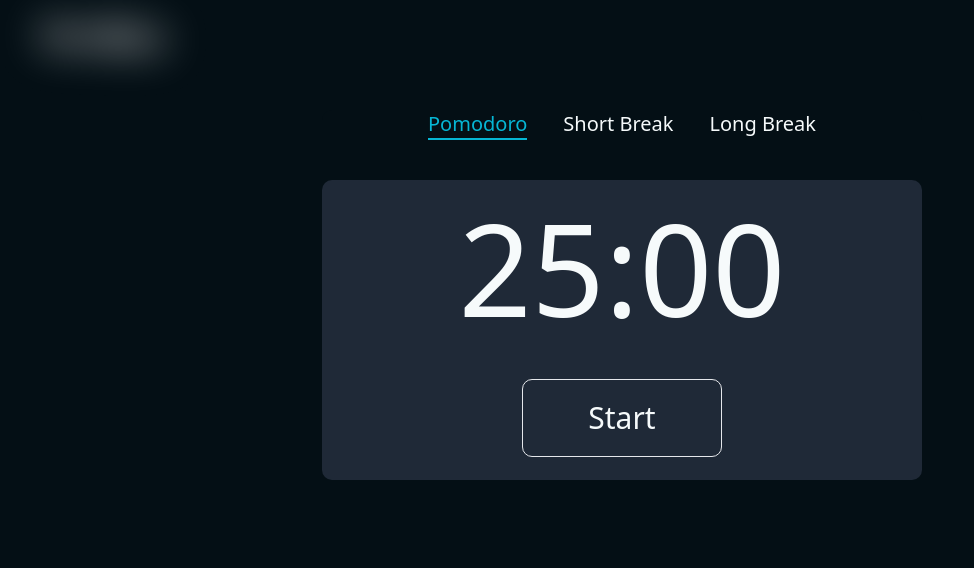
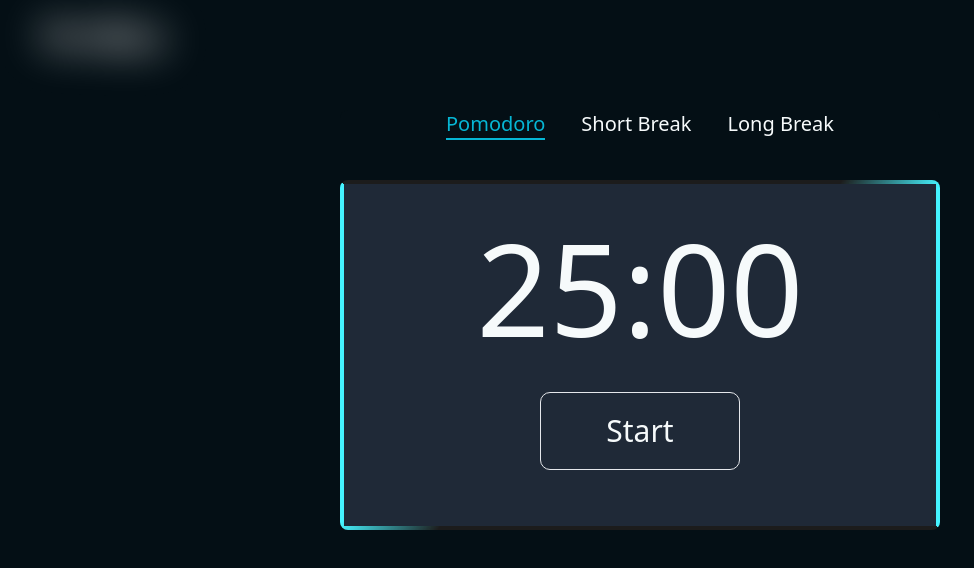
Before and after one commit to hsiang119/pomofocus-vue3, a Vue app: page / in a window 1280 px wide. Shown: the top 568 px of the page, without its empty margins (0-974 px from the left). Built offline with nearby package versions, Linux system fonts and the light colour scheme.

Commit message:
style: modify timeer style

```diff
--- a/src/App.vue
+++ b/src/App.vue
@@ -5,7 +5,7 @@
 </script>
 
 <template>
-  <main class="xl:max-w-1200 lg:max-w-1000 md:max-w-600 w-full mx-auto my-0">
+  <main class="xl:max-w-1200 lg:max-w-1000 md:max-w-600 w-full mx-auto my-0 h-screen">
     <NavHeader/>
     <RouterView/>
   </main>
--- a/src/components/CountdownTimer.vue
+++ b/src/components/CountdownTimer.vue
@@ -45,8 +45,8 @@
 </script>
 
 <template>
-    <section class="flex w-[97%] h-full">
-        <article class="w-[600px] h-[350px] bg-black m-auto rounded-default">
+    <section class="flex w-full h-full">
+        <article class="w-[600px] h-[350px] bg-black m-auto rounded-[8px]">
             <ul class="w-auto flex space-x-3 text-center text-xl cursor-pointer rounded-default justify-center items-center gap-6 menu">
                 <li
                     @click="onChangeTab(item.title)"
@@ -63,6 +63,7 @@
                 :mode="mode"
                 :remainingTime="remainingTime"
                 @handle-time-count-down="handleTimeCountDown"
+                class="overflow-hidden"
             />
 
         </article>
--- a/src/components/NormalTimer.vue
+++ b/src/components/NormalTimer.vue
@@ -17,16 +17,25 @@
 </script>
 
 <template>
-    <div class="w-full h-[300px] bg-gray-800 rounded-default mt-10 flex justify-center items-center flex-wrap">
-        <p class="text-9xl w-full text-center">{{ remainingTime }}</p>
-        <button @click="handleTimeCountDown" class="border w-[200px] text-3xl rounded-default p-5 relative overflow-hidden">
-            {{ !isActive ? 'Start' : 'Pause' }}
-        </button>
+    <div class="box relative overflow-hidden h-[350px] bg-custom-gray rounded-[8px] mt-10 flex justify-center items-center flex-wrap ">
+        <div class="form absolute top-[4px] right-[4px] bottom-[4px] left-[4px] z-[2] bg-gray-800 flex-col flex overflow-hidden">
+            <p class="text-9xl w-full text-center mt-[40px]">{{ remainingTime }}</p>
+            <button @click="handleTimeCountDown" class="my-0 mx-auto border w-[200px] text-3xl rounded-default p-5 mt-[40px]">
+                {{ !isActive ? 'Start' : 'Pause' }}
+            </button>
+        </div>
     </div>
 
 </template>
 
 <style scoped>
+    .box::before {
+        @apply content-[''] absolute top-[-50%] left-[-50%] w-full h-[350px] bg-custom-gradient z-[1] animate-animate origin-bottom-right;
+    }
+    .box::after {
+        @apply content-[''] absolute top-[-50%] left-[-50%] w-full h-[350px] bg-custom-gradient z-[1] animate-animate origin-bottom-right;
+        animation-delay: -3s;
+    }
     /* .button {
         all: unset;
         color: white;
--- a/tailwind.config.js
+++ b/tailwind.config.js
@@ -12,9 +12,15 @@
   ],
   theme: {
     extend: {
+      backgroundColor: {
+        'custom-gray': '#1c1c1c'
+      },
       backgroundSize: {
         '0-3': '0 3px',
-        'transparent': 'transparent'
+        'transparent': 'transparent',
+      },
+      backgroundImage: {
+        'custom-gradient': 'linear-gradient(0deg, transparent, transparent, #45f3ff, #45f3ff, #45f3ff)',
       },
       contrast: {
         20: '20',
@@ -28,7 +34,8 @@
         primary: "#06b6d4",
         secondary: '#F6FAFB',
         accent: '#F37F15',
-        black: '#040F15'
+        black: '#040F15',
+        light: '#45f3ff'
       },
       maxWidth: {
         '1200': '1200px',
@@ -39,7 +46,8 @@
         fadeIn: 'fadeIn 0.5s ease-in both',
 				fadeDownIn: 'fadeDownIn 0.5s ease-in both',
 				fadeLeftIn: 'fadeLeftIn 0.5s ease-in both',
-        letterMove: 'letterMove 2.5s infinite alternate ease-in-out'
+        letterMove: 'letterMove 2.5s infinite alternate ease-in-out',
+        animate: 'animate 6s linear infinite'
       },
       keyframes: {
         fadeIn: {
@@ -57,11 +65,12 @@
         letterMove: {
           'from': { letterSpacing: '-0.5rem', filter: 'blur(20px)' },
           'to': { letterSpacing: '0.5rem', filter: 'blur(0)' },
+        },
+        animate: {
+          '0%': { transform: 'rotate(0deg)' },
+					'100%': { transform: 'rotate(360deg)' }
         }
       },
-      zIndex: {
-				'-1': '-1',
-			},
       borderRadius: {
         default: '10px'
       },
```
